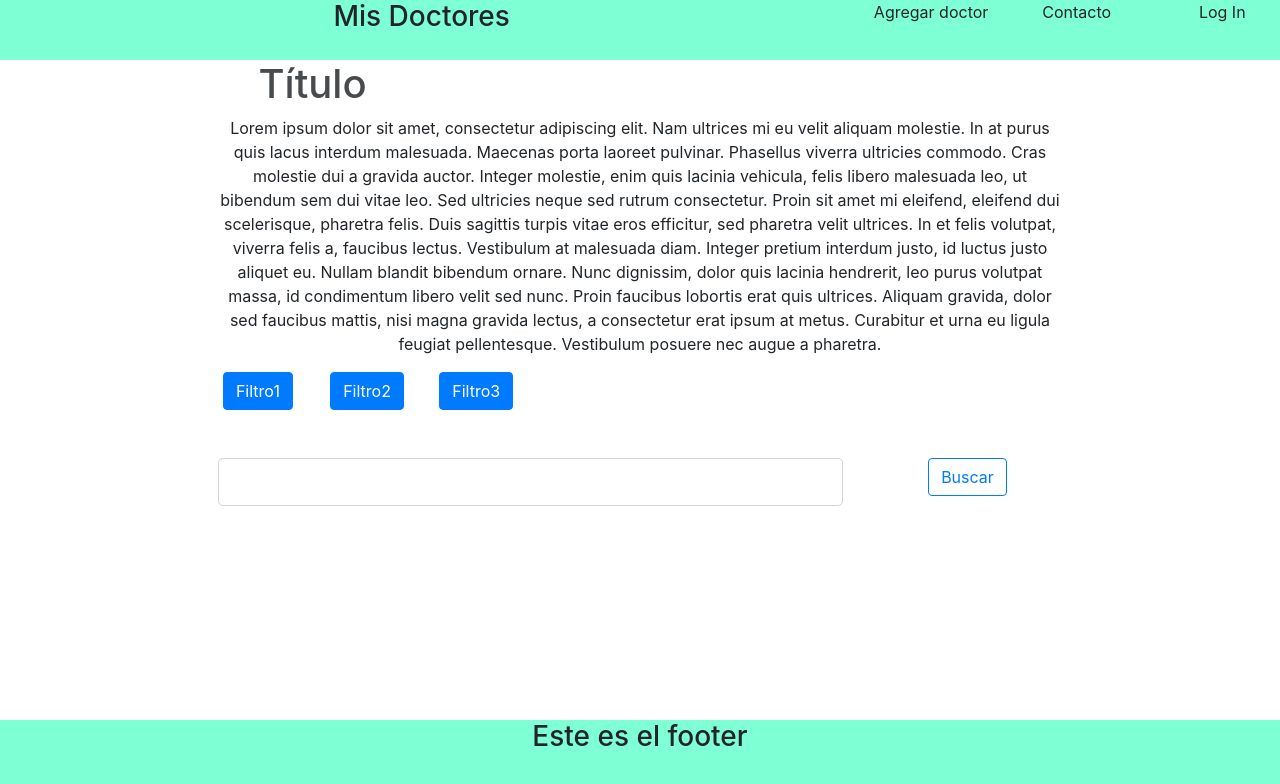
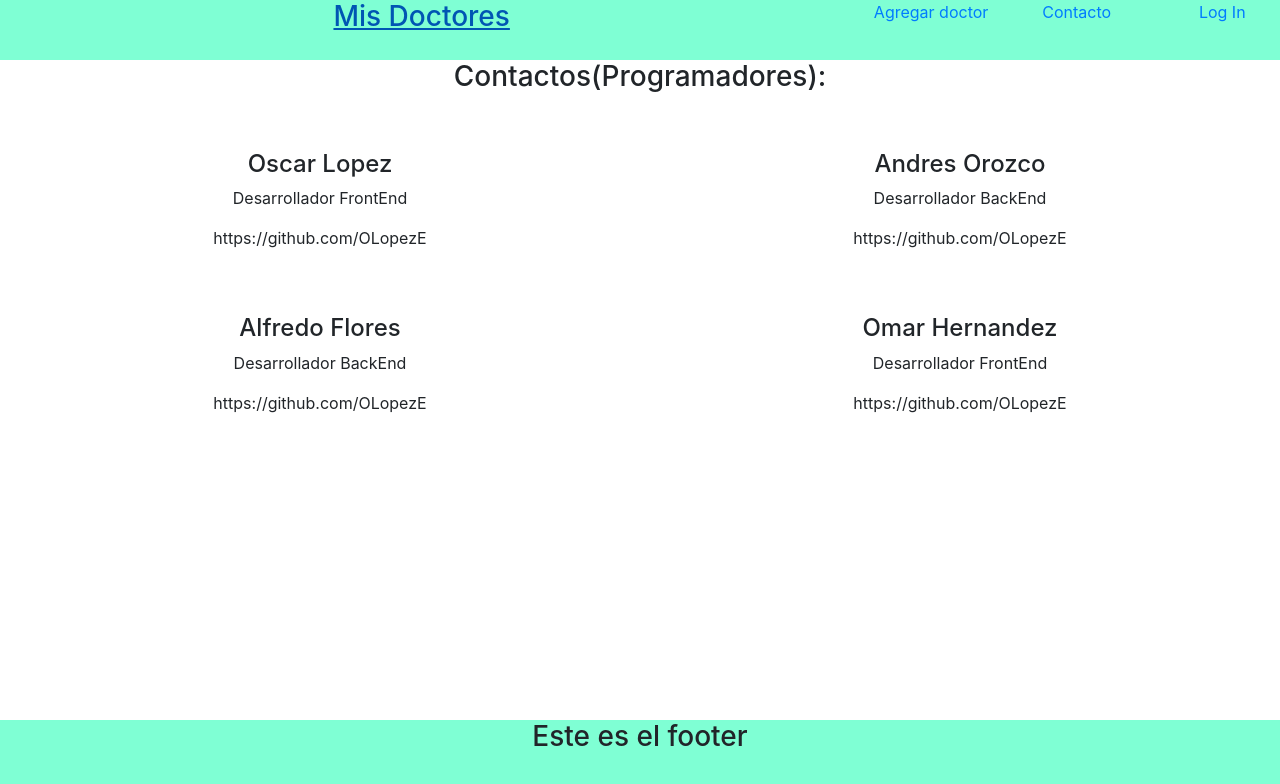
Before and after one commit to alfredofloresnt/mis-doctores-react, a React (Create React App) app: page /contacto in a window 1280 px wide. Shown: the top 784 px of the page. Built offline with nearby package versions, Linux system fonts and the light colour scheme.

Commit message:
Contacto listo y las rutas listas

```diff
--- a/src/App.js
+++ b/src/App.js
@@ -1,15 +1,39 @@
 import './App.css';
+import {
+  BrowserRouter as Router,
+  Switch,
+  Route,
+  Link
+} from "react-router-dom";
 import HomeView from './home'
 import FooterView from './footer'
 import HeaderView from './header'
+import Contacto from './contacto'
+import Login from './login'
+import Detalledr from './detalledr'
+import Doctores from './doctores'
+import Agrega from './agregadr'
+
+
 import 'bootstrap/dist/css/bootstrap.min.css';
 
 function App() {
   return (
     <div className="App">
+      <Router>
         <HeaderView/>
-        <HomeView titulo="Título" nombre="alfredo"/>
+        <Switch>
+          <Route exact path = "/"><HomeView titulo="Título" nombre="alfredo"/></Route>
+          <Route exact path = "/contacto"><Contacto/></Route>
+          <Route exact path = "/login"><Login/></Route>
+          <Route exact path = "/agregar_doctor"><Agrega/></Route>
+          <Route exact path = "/busqueda"><Doctores/></Route>
+          <Route exact path = "/doctor"><Detalledr/></Route>
+        </Switch>
+
         <FooterView/>
+      </Router>
+
     </div>
   );
 }
--- /dev/null
+++ b/src/agregadr.jsx
@@ -0,0 +1,18 @@
+import React, { useState } from 'react'
+import { Button } from 'react-bootstrap';
+
+const AgregaDr = (props) => {
+    const { titulo, nombre } = props
+    const [ doctores,  setDoctores] = useState([{name: "Prueba"}])
+    const getDoctors = () => {
+        console.log("test")
+    }
+
+    return(
+        <div className=" container-fluid">
+            <h3>Dr simi</h3>
+        </div>
+    )
+}
+
+export default AgregaDr
--- /dev/null
+++ b/src/contacto.jsx
@@ -0,0 +1,46 @@
+import React, { useState } from 'react'
+import { Button } from 'react-bootstrap';
+
+const Contacto = (props) => {
+    const { titulo, nombre } = props
+    const [ doctores,  setDoctores] = useState([{name: "Prueba"}])
+    const getDoctors = () => {
+        console.log("test")
+    }
+
+    return(
+        <div className="container-fluid">
+            <h3>Contactos(Programadores):</h3>
+            <br></br>
+            <br></br>
+            <div className="row">
+                <div className="col">
+                    <h4>Oscar Lopez</h4>
+                    <p>Desarrollador FrontEnd</p>
+                    <p>https://github.com/OLopezE</p>
+                </div>
+                <div className="col">
+                    <h4>Andres Orozco</h4>
+                    <p>Desarrollador BackEnd</p>
+                    <p>https://github.com/OLopezE</p>
+                </div>
+            </div>
+            <br></br>
+            <br></br>
+            <div className="row">
+                <div className="col">
+                    <h4>Alfredo Flores</h4>
+                    <p>Desarrollador BackEnd</p>
+                    <p>https://github.com/OLopezE</p>
+                </div>
+                <div className="col">
+                    <h4>Omar Hernandez</h4>
+                    <p>Desarrollador FrontEnd</p>
+                    <p>https://github.com/OLopezE</p>
+                </div>
+            </div>
+        </div>
+    )
+}
+
+export default Contacto
--- /dev/null
+++ b/src/detalledr.jsx
@@ -0,0 +1,18 @@
+import React, { useState } from 'react'
+import { Button } from 'react-bootstrap';
+
+const Detalle = (props) => {
+    const { titulo, nombre } = props
+    const [ doctores,  setDoctores] = useState([{name: "Prueba"}])
+    const getDoctors = () => {
+        console.log("test")
+    }
+
+    return(
+        <div className="container-fluid">
+            <h3>Detalle</h3>
+        </div>
+    )
+}
+
+export default Detalle
--- /dev/null
+++ b/src/doctores.jsx
@@ -0,0 +1,18 @@
+import React, { useState } from 'react'
+import { Button } from 'react-bootstrap';
+
+const Doctores = (props) => {
+    const { titulo, nombre } = props
+    const [ doctores,  setDoctores] = useState([{name: "Prueba"}])
+    const getDoctors = () => {
+        console.log("test")
+    }
+
+    return(
+        <div className="container-fluid">
+            <h3>Pene</h3>
+        </div>
+    )
+}
+
+export default Doctores
--- a/src/header.jsx
+++ b/src/header.jsx
@@ -1,4 +1,10 @@
 import React, { useState } from 'react'
+import {
+    BrowserRouter as Router,
+    Switch,
+    Route,
+    Link
+  } from "react-router-dom";
 import { Button } from 'react-bootstrap';
 import Boton from './button'
 
@@ -12,16 +18,18 @@ const Header = (props) => {
     return(
         <div className="header row">
             <div className="col-8">
-                <h3>Mis Doctores </h3>
+                <Link to="/"><h3 >Mis Doctores </h3></Link>
             </div>
             <div className="col" >
-               <Boton nombre ="Agregar doctor" ruta="/agrega"/>
+
+               <Link to="/agregar_doctor">Agregar doctor</Link>
             </div>
-            <div className="col" ruta = "/contacto">
-                <Boton nombre = "Contacto"/>
+            <div className="col" >
+                <Link to="/contacto">Contacto</Link>
+
             </div>
-            <div className="col" ruta = "login">
-                <Boton nombre = "Log In"/>
+            <div className="col" >
+                <Link to="/login">Log In</Link>
             </div>
         </div>
     )
--- a/src/home.jsx
+++ b/src/home.jsx
@@ -1,5 +1,6 @@
 import React, { useState } from 'react'
 import { Button } from 'react-bootstrap';
+//import Buscador from '/componentes/buscador';
 
 const Home = (props) => {
     const { titulo, nombre } = props
--- /dev/null
+++ b/src/login.jsx
@@ -0,0 +1,18 @@
+import React, { useState } from 'react'
+import { Button } from 'react-bootstrap';
+
+const Login = (props) => {
+    const { titulo, nombre } = props
+    const [ doctores,  setDoctores] = useState([{name: "Prueba"}])
+    const getDoctors = () => {
+        console.log("test")
+    }
+
+    return(
+        <div className="container-fluid">
+            <h3>Log In</h3>
+        </div>
+    )
+}
+
+export default Login
```
Also changed, not shown: src/componentes/buscadors.jsx (added, +21 -0 lines), public/img/oscar.jpg (added).
